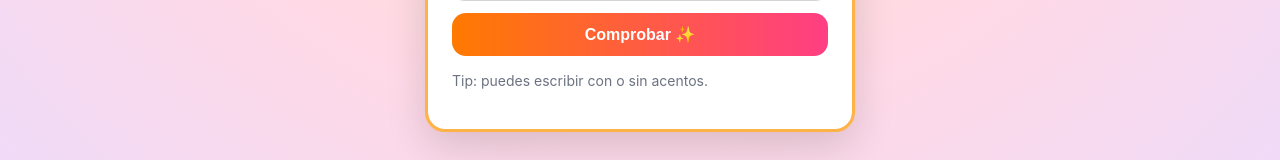
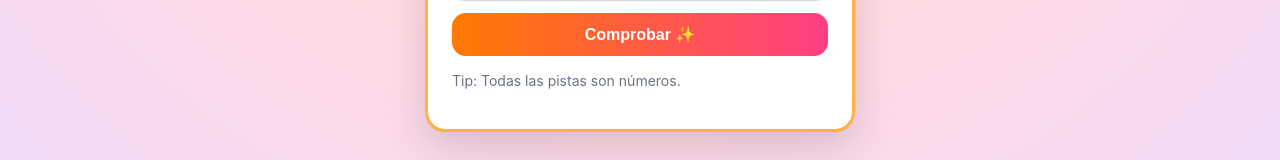
Before and after one commit to raulruiz78/gynkharmen, a Next.js app: page /pista/1 in a window 1280 px wide. Shown: the part 450-610 px from the top of the page. Built offline with nearby package versions, Linux system fonts and the light colour scheme.

Commit message:
Update tip message in page.js

```diff
--- a/app/pista/[id]/page.js
+++ b/app/pista/[id]/page.js
@@ -80,7 +80,7 @@ export default function CluePage() {
           </button>
         </form>
         {error ? <p className="error">{error}</p> : null}
-        <p className="small">Tip: puedes escribir con o sin acentos.</p>
+        <p className="small">Tip: Todas las pistas son números.</p>
       </section>
     </main>
   );
```
